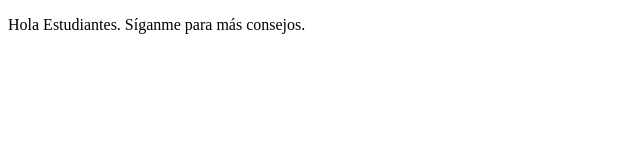
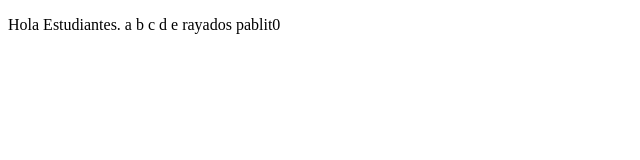
Before and after one commit to PabloDuranAlv/ProjDemoCurso, a plain HTML site: page index.html in a window 1280 px wide. Shown: the full height of the page, 0-640 px from the left. Drawn offline with Linux system fonts and the light colour scheme.

Commit message:
cambios agregamos pablito

```diff
--- a/index.html
+++ b/index.html
@@ -8,7 +8,7 @@
 </head>
 <body>
     <p>
-        Hola Estudiantes. Síganme para más consejos.
+        Hola Estudiantes. a b c d e rayados pablit0
     </p>
 
 </body>
```
